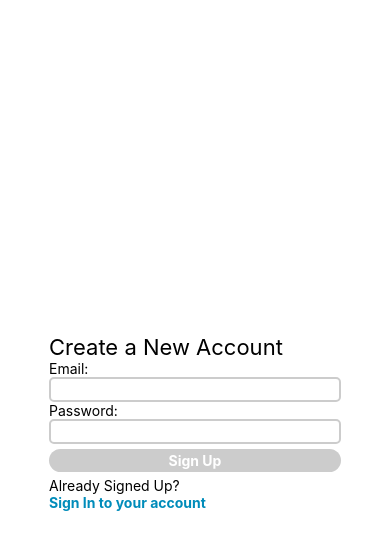
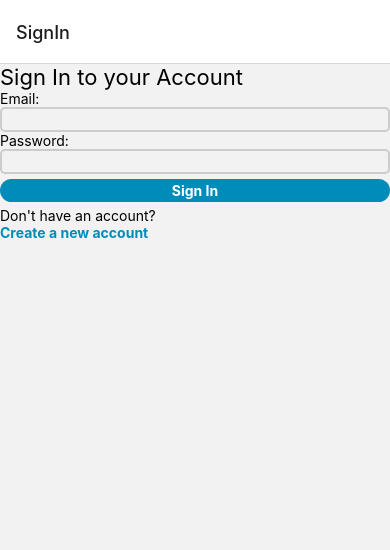
Before and after one commit to 6479AMS/6479CrossPlatforms, a React Native app: screen / in a window 390 px wide. Shown: the top 550 px of the page. Built offline with nearby package versions, Linux system fonts and the light colour scheme.

Commit message:
sign in implementation

```diff
--- a/App.js
+++ b/App.js
@@ -1,11 +1,14 @@
 import { StatusBar } from 'expo-status-bar';
 import React, { useState, useEffect } from 'react';
 import { StyleSheet, Text, View } from 'react-native';
+import { NavigationContainer } from '@react-navigation/native';
+import { createStackNavigator } from '@react-navigation/stack';
 import { firebaseConfig } from './config';
 import * as firebase from 'firebase'
 
 import { Signin } from './components/SignIn';
 import { Signup } from './components/SignUp';
+import { Home } from './components/Home';
 
 if ( !firebase.apps.length){
   firebase.initializeApp( firebaseConfig );
@@ -13,13 +16,25 @@ if ( !firebase.apps.length){
 
 export default function App() {
   const [signup, setSignUp] = useState( true );
+  const [auth, setAuth] = useState(false);
 
   const HandleSignUp = (email, password) => {
     //console.log(email, password)
+    firebase.auth().createUserWithEmailAndPassword(email, password)
+    .then( (response) => {
+      console.log(response)
+      setAuth(true)
+    } )
+    .catch((error)=> console.log(error))
+  }
 
-    firebase.auth().createUserWithEmailAndPassword(email, password)
-    .then( (response) => console.log(response))
-    .catch((error)=> console.log(error))
+  const HandleSignIn = ( email, password) => {
+    firebase.auth().signinWithEmailAndPassword(email, password)
+    .then((response) => {
+      console.log(response)
+      setAuth(true)
+    } )
+    .catch((error) => console.log(error))
   }
 
 
@@ -31,24 +46,22 @@ export default function App() {
     }
   }
 
-   if (signup)
-   {
-    return (
-      <View style={styles.container}>
-        <Signup toggle={ToggleSignUp} handler={HandleSignUp}/>
-      </View>
+const Stack = createStackNavigator();
 
-    );
-    } else{
-    return (
-      <View style={styles.container}>
-        <Signin toggle={ToggleSignUp} />
-      </View>
-
-    );
-        }
+        return(
+        <NavigationContainer>
+            <Stack.Navigator initialRouteName="Signup">
+            <Stack.Screen name="SignIn">
+                {(props) => <Signin {...props} handler={HandleSignIn}/>}
+              </Stack.Screen>
+              <Stack.Screen name="SignUp">
+                {(props) => <Signup {...props} handler={HandleSignUp}/>}
+              </Stack.Screen>
+              <Stack.Screen name="Home" component={Home} />
+            </Stack.Navigator>
+        </NavigationContainer>
+        )
 }
-
 const styles = StyleSheet.create({
   container: {
     flex: 1,
```
Also changed, not shown: package.json (+4 -3 lines), 1 other file (tests, documents, lock files or other folders).
